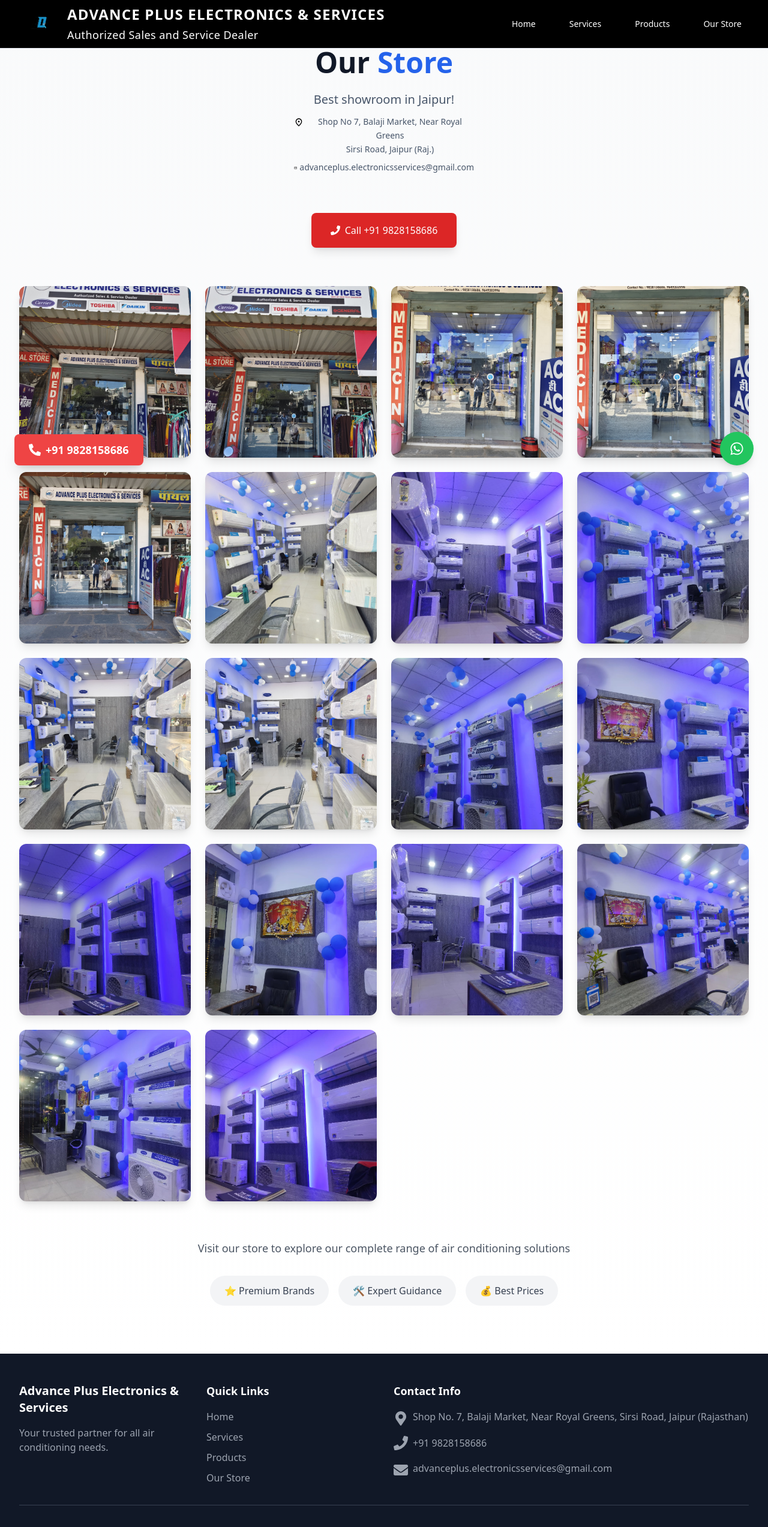
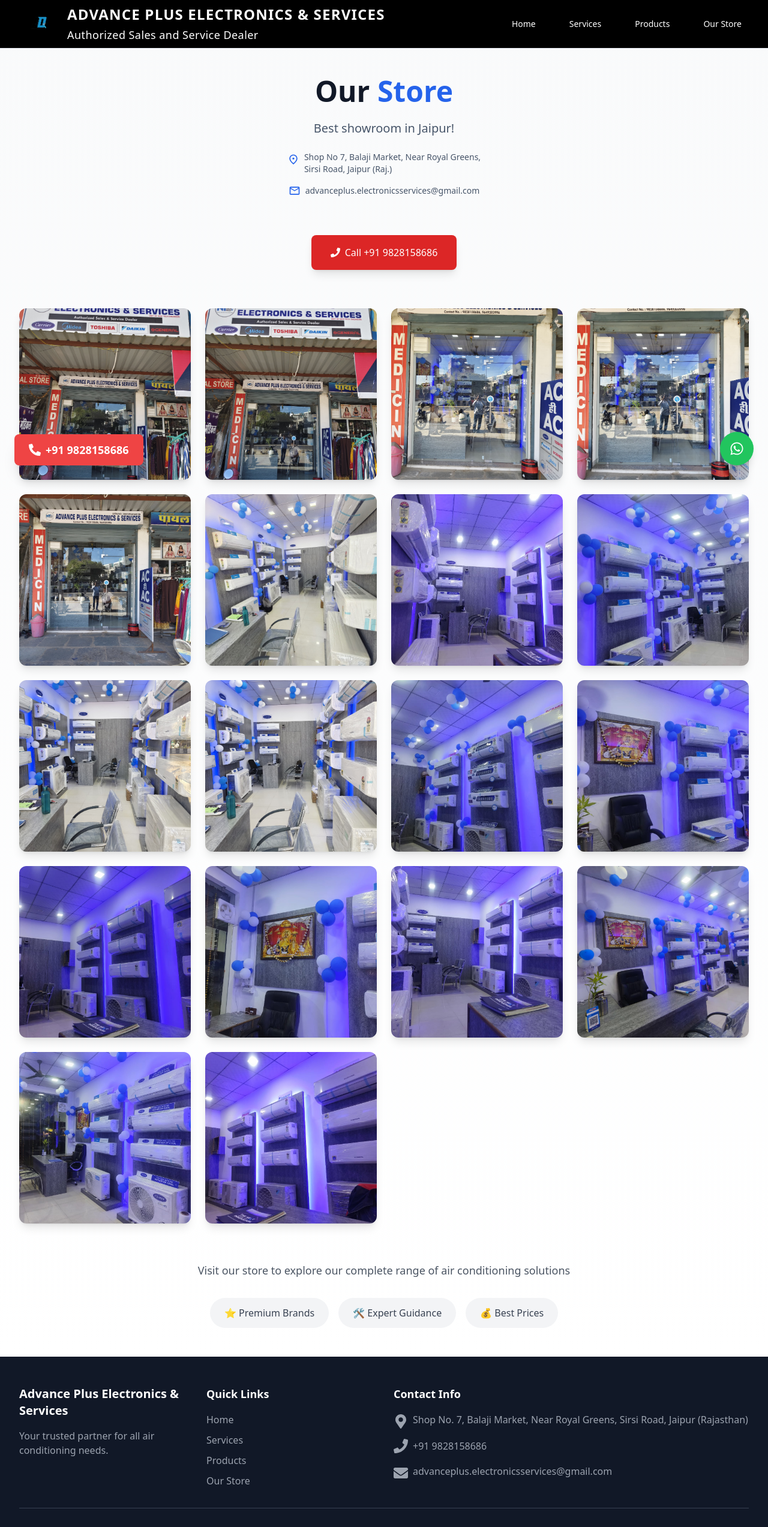
Before and after one commit to Eccentric19Shivam/ac_website, a React (Vite) app: page /store in a window 1280 px wide. Shown: the top 2546 px of the page at 60% size. Built offline with nearby package versions, Linux system fonts and the light colour scheme.

Commit message:
Update Products component: fix image paths, enhance layout, and improve accessibility with updated heading and link text

```diff
--- a/src/components/Products.jsx
+++ b/src/components/Products.jsx
@@ -19,54 +19,53 @@ const products = [
     id: 3,
     name: 'Portable AC',
     description: 'Flexible cooling solution you can move anywhere',
-    image: 'ac/portable.png'
+    image: '/ac/portable.png'
   },
   {
     id: 4,
     name: 'Tower AC',
     description: 'Sleek design with powerful vertical airflow',
-    image: 'ac/tower.png'
+    image: '/ac/tower.png'
   },
   {
     id: 5,
     name: 'Cassette AC',
     description: 'Perfect for commercial spaces with even cooling',
-    image: 'ac/cassette.png'
+    image: '/ac/cassette.png'
   },
   {
     id: 6,
     name: 'Ductable AC',
     description: 'Ideal for large spaces and office environments',
-    image: 'ac/ductable.png'
+    image: '/ac/ductable.png'
   },
   {
     id: 7,
     name: 'VRF AC System',
     description: 'Advanced climate control for multi-zone applications',
-    image: 'ac/vrf.png'
+    image: '/ac/vrf.png'
   },
   {
     id: 8,
     name: 'Hot & Cold AC',
     description: 'Year-round comfort with heating and cooling',
-    image: 'ac/hot_cold.png'
+    image: '/ac/hot_cold.png'
   }
 ];
 
 function Products() {
   return (
-    <section className="bg-gradient-to-b from-gray-50 to-blue-50 py-20">
-      <div className="max-w-7xl mx-auto px-4 sm:px-6 lg:px-8">
+    <div className="min-h-screen bg-gradient-to-b from-gray-50 to-blue-50 pt-20">
+      <div className="max-w-7xl mx-auto px-4 sm:px-6 lg:px-8 py-12">
         <motion.div
           initial={{ opacity: 0, y: 20 }}
-          whileInView={{ opacity: 1, y: 0 }}
-          viewport={{ once: true }}
+          animate={{ opacity: 1, y: 0 }}
           transition={{ duration: 0.8 }}
           className="text-center mb-16"
         >
-          <h2 className="text-4xl sm:text-5xl font-extrabold text-gray-900 mb-6">
+          <h1 className="text-4xl sm:text-5xl font-extrabold text-gray-900 mb-6">
             Our <span className="text-blue-600">Products</span>
-          </h2>
+          </h1>
           <p className="text-lg sm:text-xl text-gray-600 max-w-2xl mx-auto">
             Discover our range of energy-efficient air conditioning solutions
           </p>
@@ -74,8 +73,7 @@ function Products() {
 
         <motion.div
           initial={{ opacity: 0, y: 20 }}
-          whileInView={{ opacity: 1, y: 0 }}
-          viewport={{ once: true }}
+          animate={{ opacity: 1, y: 0 }}
           transition={{ duration: 0.8, delay: 0.2 }}
           className="flex justify-center mb-16"
         >
@@ -121,7 +119,7 @@ function Products() {
                   {product.description}
                 </p>
                 <a
-                  href="https://wa.me/+919649203996?text=I'm%20interested%20in%20your%20AC%20products"
+                  href={`https://wa.me/+919649203996?text=I'm interested in your ${product.name}. Can you provide more information?`}
                   target="_blank"
                   rel="noopener noreferrer"
                   className="inline-flex items-center gap-2 mt-4 text-white opacity-0 transform
@@ -136,7 +134,7 @@ function Products() {
           ))}
         </div>
       </div>
-    </section>
+    </div>
   );
 }
 
--- a/src/components/Store.jsx
+++ b/src/components/Store.jsx
@@ -1,10 +1,7 @@
 import React from 'react';
 import { motion } from 'framer-motion';
 import { FaPhone } from 'react-icons/fa';
-import { MdOutlinePlace } from "react-icons/md";
-import { MdOutlineEmail } from "react-icons/md";
-
-
+import { MdOutlinePlace, MdOutlineEmail } from "react-icons/md";
 
 function Store() {
     const images = [
@@ -29,52 +26,56 @@ function Store() {
     ];
 
     return (
-    <section className="bg-gradient-to-b from-gray-50 to-white py-20">
-      <div className="container mx-auto px-4 sm:px-6 lg:px-8">
+        <div className="min-h-screen bg-gradient-to-b from-gray-50 to-white pt-20">
+            <div className="container mx-auto px-4 sm:px-6 lg:px-8 py-12">
+                {/* Header Section */}
                 <motion.div
                     initial={{ opacity: 0, y: 20 }}
-          whileInView={{ opacity: 1, y: 0 }}
-          viewport={{ once: true }}
+                    animate={{ opacity: 1, y: 0 }}
                     transition={{ duration: 0.8 }}
                     className="text-center mb-16"
                 >
                     <h1 className="text-5xl font-bold text-gray-900 mb-6">
                         Our <span className="text-blue-600">Store</span>
                     </h1>
-          <p className="text-xl text-slate-600 max-w-2xl mx-auto mb-3">
+                    <p className="text-xl text-slate-600 max-w-2xl mx-auto mb-6">
                         Best showroom in Jaipur!
                     </p>
-          <div className=' flex justify-center items-start gap-1 w-[330px] mx-auto'>
-          <MdOutlinePlace className=' mt-1'/>
-          <div className='flex flex-col w-[280px] h-full'>
-          <p className="text-[14px] text-slate-600 max-w-2xl mx-auto">
-             Shop No 7, Balaji Market, Near Royal Greens
-          </p>
-          <p className="text-[14px] text-slate-600 max-w-2xl mx-auto mb-2">
+
+                    {/* Contact Information */}
+                    <div className="flex flex-col items-center gap-4 max-w-md mx-auto">
+                        <div className="flex items-start gap-2">
+                            <MdOutlinePlace className="text-blue-600 text-xl flex-shrink-0 mt-1" />
+                            <div className="text-left">
+                                <p className="text-slate-600 text-sm">
+                                    Shop No 7, Balaji Market, Near Royal Greens,
+                                    <br />
                                     Sirsi Road, Jaipur (Raj.)
                                 </p>
                             </div>
                         </div>
-          <div className=' flex justify-center items-start gap-1 w-[300px] mx-auto'>
-          <MdOutlineEmail className=' mt-1'/>
-          <p className="text-[14px] text-slate-600 max-w-2xl mx-auto">
-             <a href="mailto:advanceplus.electronicsservices@gmail.com" className="hover:underline">
+
+                        <div className="flex items-center gap-2">
+                            <MdOutlineEmail className="text-blue-600 text-xl flex-shrink-0" />
+                            <a
+                                href="mailto:advanceplus.electronicsservices@gmail.com"
+                                className="text-sm text-slate-600 hover:text-blue-600 transition-colors"
+                            >
                                 advanceplus.electronicsservices@gmail.com
                             </a>
-          </p>
-
+                        </div>
                     </div>
                 </motion.div>
 
+                {/* Call Button */}
                 <motion.div
                     initial={{ opacity: 0, y: 20 }}
-          whileInView={{ opacity: 1, y: 0 }}
-          viewport={{ once: true }}
+                    animate={{ opacity: 1, y: 0 }}
                     transition={{ duration: 0.8, delay: 0.2 }}
                     className="flex justify-center mb-16"
                 >
                     <a
-            href="tel:+919649203996"
+                        href="tel:+919828158686"
                         className="inline-flex items-center justify-center gap-2 px-8 py-4
                             bg-red-600 text-white rounded-lg font-medium hover:bg-red-700
                             transition-all duration-300 transform hover:scale-105 shadow-lg
@@ -85,6 +86,7 @@ function Store() {
                     </a>
                 </motion.div>
 
+                {/* Store Images Grid */}
                 <div className="grid grid-cols-1 md:grid-cols-2 lg:grid-cols-3 xl:grid-cols-4 gap-6">
                     {images.map((image, index) => (
                         <motion.div
@@ -93,24 +95,22 @@ function Store() {
                             whileInView={{ opacity: 1, y: 0 }}
                             viewport={{ once: true }}
                             transition={{ duration: 0.5, delay: index * 0.1 }}
-              className="group relative aspect-square overflow-hidden rounded-xl shadow-lg
-                hover:shadow-2xl transition-all duration-300"
+                            className="group relative aspect-square overflow-hidden rounded-xl
+                                shadow-lg hover:shadow-2xl transition-all duration-300"
                         >
-              <div
-                className="absolute inset-0 bg-cover bg-center transform transition-transform
+                            <img
+                                src={image.url}
+                                alt={image.alt}
+                                className="w-full h-full object-cover transform transition-transform
                                     duration-500 group-hover:scale-110"
-                style={{ backgroundImage: `url(${image.url})` }}
                             />
                             <div className="absolute inset-0 bg-black opacity-0 group-hover:opacity-30
                                 transition-opacity duration-300" />
-              <div className="absolute inset-0 flex items-center justify-center opacity-0
-                group-hover:opacity-100 transition-opacity duration-300">
-
-              </div>
                         </motion.div>
                     ))}
                 </div>
 
+                {/* Features Section */}
                 <motion.div
                     initial={{ opacity: 0, y: 20 }}
                     whileInView={{ opacity: 1, y: 0 }}
@@ -122,19 +122,24 @@ function Store() {
                         Visit our store to explore our complete range of air conditioning solutions
                     </p>
                     <div className="flex flex-wrap justify-center gap-4">
-            <div className="px-6 py-3 bg-gray-100 rounded-full text-gray-700">
-              ⭐ Premium Brands
+                        {[
+                            { icon: "⭐", text: "Premium Brands" },
+                            { icon: "🛠️", text: "Expert Guidance" },
+                            { icon: "💰", text: "Best Prices" }
+                        ].map((feature, index) => (
+                            <div
+                                key={index}
+                                className="px-6 py-3 bg-gray-100 rounded-full text-gray-700
+                                    hover:bg-blue-50 hover:text-blue-600 transition-all duration-300
+                                    cursor-pointer transform hover:scale-105"
+                            >
+                                {feature.icon} {feature.text}
                             </div>
-            <div className="px-6 py-3 bg-gray-100 rounded-full text-gray-700">
-              🛠️ Expert Guidance
-            </div>
-            <div className="px-6 py-3 bg-gray-100 rounded-full text-gray-700">
-              💰 Best Prices
-            </div>
+                        ))}
                     </div>
                 </motion.div>
             </div>
-    </section>
+        </div>
     );
 }
 
```
Lines whose indentation alone changed are shown as unchanged.
